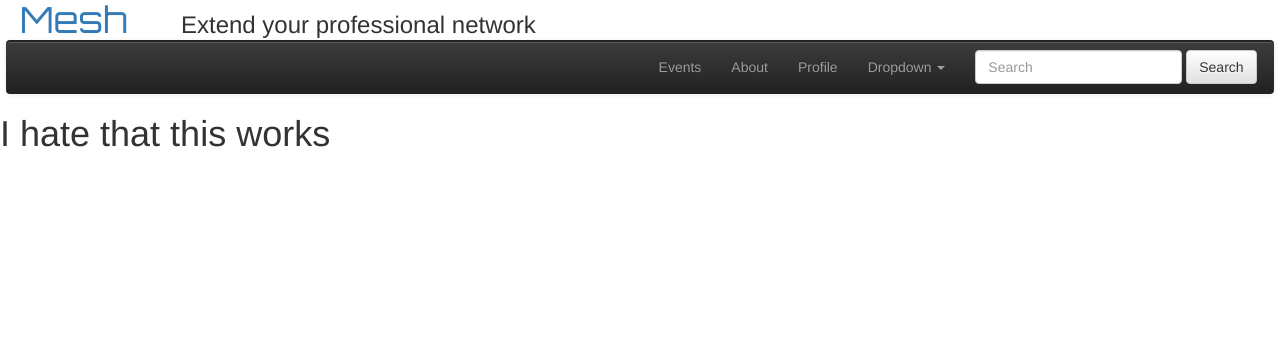
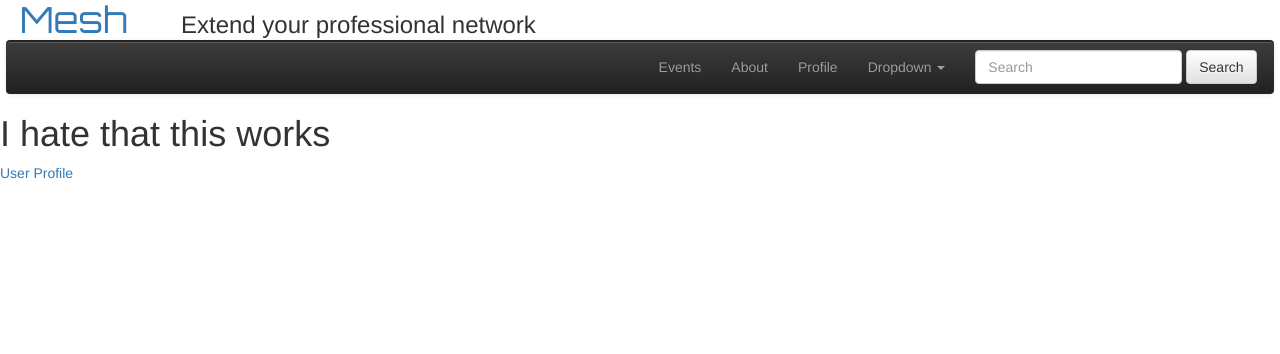
Before and after one commit to JulianSiow/Mesh, a Django app: page /events/ in a window 1280 px wide. Shown: the top 354 px of the page. Run offline with Django 3.2, Linux system fonts and the light colour scheme; some libraries are stand-ins or nearby versions.

Commit message:
adds ability to create new events as a user with auth

```diff
--- a/mesh_app/templates/events.html
+++ b/mesh_app/templates/events.html
@@ -3,5 +3,8 @@
 {% block content %}
 
 <h1>I hate that this works</h1>
-<a href="{% url 'user' pk=res.objects.user %}"></a>
+<a href="{% url 'user' %}">User Profile</a>
+{% if user.is_authenticated %}
+<a href="{% url 'event_create' pk=user.pk %}">Create Event</a>
+{% endif %}
 {% endblock %}
--- a/mesh_app/urls.py
+++ b/mesh_app/urls.py
@@ -3,13 +3,13 @@ from . import views
 
 urlpatterns = [
     path('', views.landing, name='landing'),
-    path('user/<int:pk>/', views.profile_page, name='user'),
+    path('user/', views.profile_page, name='user'),
     path('user/<int:pk>/edit/', views.profile_edit, name='profile_edit'),
     #path('user/<int:pk>/delete/', views.user_delete, name='user_delete'),
     path('user/<int:pk>/event/new/', views.event_create, name='event_create'),
     # path('user/<int:pk>/event/edit/', views_event_edit, name='event_edit'),
     path('events/', views.event_browse, name='event_browse'),
-    path('event/<int:pk>/', views.event_page, name='event_page'),
+    path('event/<int:event_pk>/', views.event_page, name='event_page'),
     # path('user/<int:pk>/event/delete/', views_event_delete, name='event_delete'),
     # path('user/<int:pk>/event/join', views.event_join, name='event_join'),
     path('about/', views.about_page, name='about'),
--- a/mesh_app/views.py
+++ b/mesh_app/views.py
@@ -20,21 +20,21 @@ def profile_create(request):
     context = {'form': form}
     return render(request, '____', context)
 
-def profile_page(request,pk):
-    user = User.objects.get(id=pk)
+def profile_page(request):
+    user = request.user
     context = {"user": user}
     return render(request,'profile.html', context)
 
-# @login_required
+@login_required
 def event_create(request, pk):
     user = User.objects.get(id=pk)
     if request.method == 'POST':
         form = EventForm(request.POST)
         if form.is_valid():
             event = form.save(commit=False)
-            # event.creator = user
+            event.creator = user
             event.save()
-            return redirect('event_page', pk = event.pk)
+            return redirect('event_page', event_pk=event.pk)
     else:
         form = EventForm()
     context = {'form': form, 'header':"Add an Event!"}
@@ -45,8 +45,8 @@ def event_browse(request):
     context = {"event": event}
     return render(request, 'events.html', context)
 
-def event_page(request,pk):
-    event = Event.objects.get(id=pk)
+def event_page(request, event_pk):
+    event = Event.objects.get(id=event_pk)
     context = {"event": event}
     return render(request, 'event_detail.html', context)
 
```
